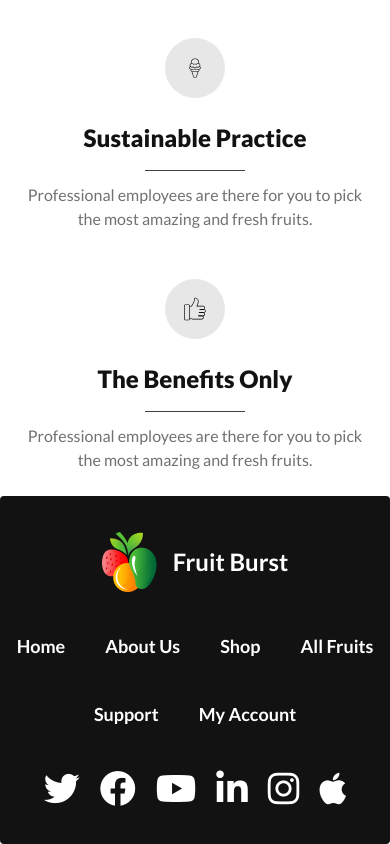
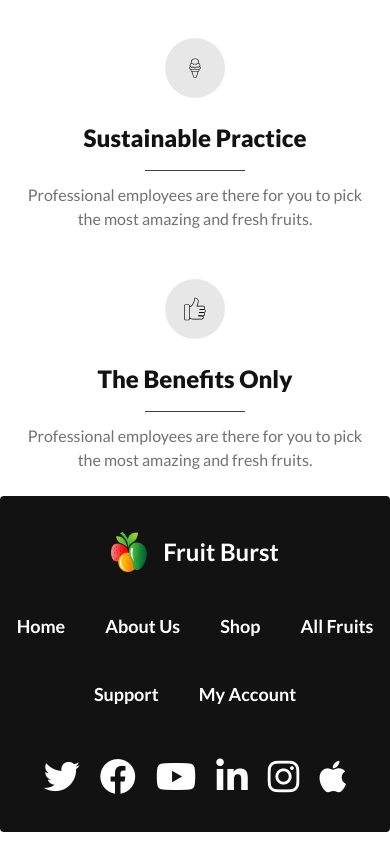
Before and after one commit to abdulhamid4663/fruit-brust-assignment, a plain HTML site: page index.html in a window 390 px wide. Shown: the part 5551-6395 px from the top of the page. Drawn offline with nearby package versions, Linux system fonts and the light colour scheme.

Commit message:
made some changes in footer section with some spacing for better responsive

```diff
--- a/index.html
+++ b/index.html
@@ -760,12 +760,12 @@
         <div>
             <div>
                 <a href="#" class="flex items-center normal-case text-2xl lg:text-[2.5rem] font-bold text-secondary-color gap-4 text-white">
-                    <img src="images/logo.png" alt="">
+                    <img src="images/logo.png" alt="" class="w-9 lg:w-auto">
                     Fruit Burst
                 </a>
             </div>
         </div>
-        <div class="flex flex-wrap justify-center gap-10 text-white text-lg font-semibold">
+        <div class="flex flex-wrap justify-center gap-10 text-white text-lg font-semibold mb-2 lg:my-10">
           <a class="link link-hover ">Home</a>
           <a class="link link-hover ">About Us</a>
           <a class="link link-hover ">Shop</a>
```
